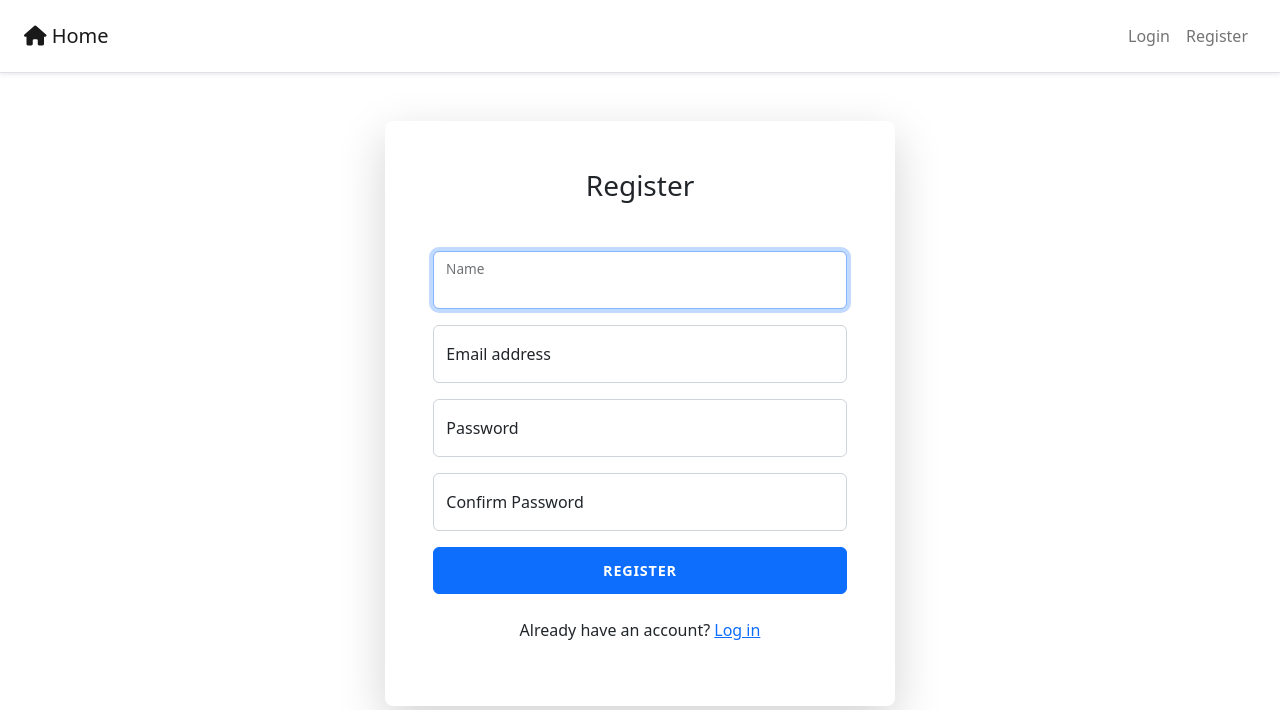
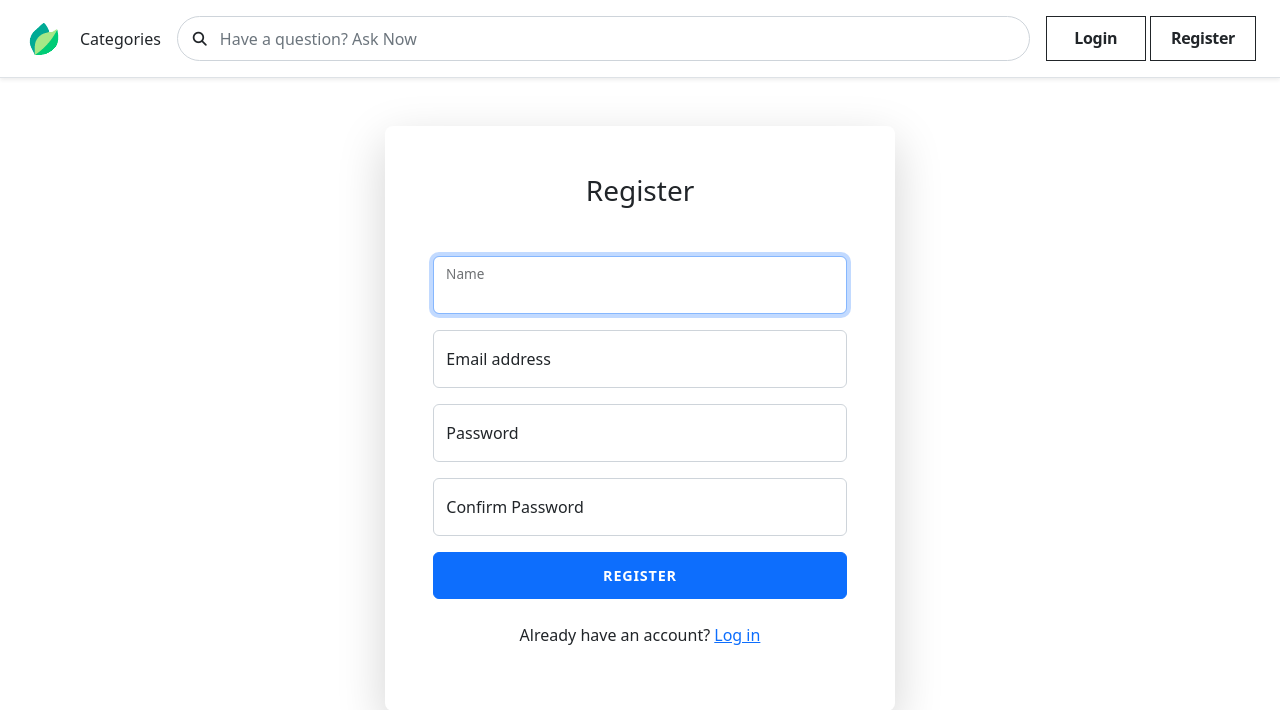
Before and after one commit to leduytam/online-academy, a Node server app: page /register in a window 1280 px wide. Shown: the top 710 px of the page. Run offline with Node 20, Linux system fonts and the light colour scheme; style sheets or scripts are compiled from the project's sources; some libraries are stand-ins or nearby versions.

Commit message:
OA-35 | Implement UI for Header (#6)
* OA-35 | init: new header

* OA-35 | Complete layout Header

* OA-35 | Complete UI for header

* OA-35 | Handle scss for button

* OA-35 | Use const server

* OS-35 | Use bootstrap + scss

```diff
--- /dev/null
+++ b/public/scss/components/buttons.scss
@@ -0,0 +1,17 @@
+.btn-app {
+  overflow: hidden;
+  padding: 12px 20px;
+  font-size: 1rem;
+  font-weight: 700;
+  line-height: 1.2;
+  letter-spacing: -0.02rem;
+  min-width: 6.25rem;
+  cursor: pointer;
+  &:focus {
+    box-shadow: none;
+  }
+  &:hover {
+    background-color: rgb(88, 154, 110);
+    color: #fff;
+  }
+}
--- /dev/null
+++ b/public/scss/components/search.scss
@@ -0,0 +1,23 @@
+.search input {
+  height: 45px;
+  text-indent: 30px;
+
+  &:focus {
+    box-shadow: none;
+    border: 2px solid rgb(88, 154, 110);
+  }
+}
+
+.search .btn-search {
+  position: absolute;
+  left: 1.25rem;
+  border: none;
+
+  &:hover {
+    color: rgb(152, 145, 145);
+  }
+
+  &:focus {
+    box-shadow: none;
+  }
+}
--- /dev/null
+++ b/public/scss/main.scss
@@ -0,0 +1,6 @@
+// components
+@import './components/buttons.scss';
+@import './components/search.scss';
+
+@import 'student.scss';
+@import 'header.scss';
--- /dev/null
+++ b/public/scss/student.scss
@@ -0,0 +1,21 @@
+.dropdown-menu li {
+  position: relative;
+}
+.dropdown-menu .dropdown-submenu {
+  display: none;
+  position: absolute;
+  left: 100%;
+  top: -7px;
+}
+.dropdown-menu .dropdown-submenu-left {
+  right: 100%;
+  left: auto;
+}
+.dropdown-menu > li:hover > .dropdown-submenu {
+  display: block;
+}
+
+.dropdown:hover .dropdown-menu {
+  display: block;
+  margin-top: 0; // remove the gap so it doesn't close
+}
--- a/src/index.js
+++ b/src/index.js
@@ -6,17 +6,15 @@ import logger from './utils/logger.js';
 
 logger.log('info', 'Connecting to MongoDB...');
 
-let server;
+const server = app.listen(configs.port, () => {
+  logger.info(`Server is running at http://localhost:${configs.port}`);
+});
 
 mongoose.set('strictQuery', false);
 mongoose
   .connect(configs.mongoose.url, configs.mongoose.options)
   .then(() => {
     logger.info('Connected to MongoDB');
-
-    server = app.listen(configs.port, () => {
-      logger.info(`Server is running at http://localhost:${configs.port}`);
-    });
   })
   .catch((err) => {
     logger.error('Failed to connect to MongoDB');
--- a/src/views/layouts/student.hbs
+++ b/src/views/layouts/student.hbs
@@ -8,6 +8,7 @@
   <link rel="stylesheet" href="https://cdnjs.cloudflare.com/ajax/libs/font-awesome/6.2.1/css/all.min.css" integrity="sha512-MV7K8+y+gLIBoVD59lQIYicR65iaqukzvf/nwasF0nqhPay5w/9lJmVM2hMDcnK1OnMGCdVK+iQrJ7lzPJQd1w==" crossorigin="anonymous" referrerpolicy="no-referrer" />
   <link rel='stylesheet' href='/css/main.css' />
   <title>{{title}}</title>
+  <link rel="icon" type="image/x-icon" href="/assets/app/oa-icon.ico">
 </head>
 
 <body>
--- a/src/views/partials/header.hbs
+++ b/src/views/partials/header.hbs
@@ -1,12 +1,76 @@
 <navbar class='navbar navbar-expand-lg py-0'>
   <div class='container-fluid p-3 px-md-4 bg-white border-bottom shadow-sm'>
-    <a class='navbar-brand' href='/'>
-      <i class='fas fa-home'></i>
-      Home
+
+    {{! LOGO }}
+    <a class='d-flex align-items-center justify-content-center' href='/'>
+      <img
+        src='assets/app/oa-logo-small.png'
+        class='img-fluid rounded text-center'
+        alt='oa-logo-small'
+      />
     </a>
 
+    {{! CATEGORIES }}
+    <div class='dropdown mx-3'>
+      <span type='button' data-bs-toggle='dropdown' aria-expanded='false'>
+        Categories
+      </span>
+      <ul class='dropdown-menu' aria-labelledby='dropdownMenuButton'>
+        <li><a class='dropdown-item' href='#'>Action</a></li>
+        <li>
+          <a class='dropdown-item' href='#'>Another action</a>
+        </li>
+        <li>
+          <a class='dropdown-item' href='#'>
+            Submenu &raquo;
+          </a>
+          <ul class='dropdown-sub-menu dropdown-submenu'>
+            <li>
+              <a class='dropdown-item' href='#'>Submenu item 1</a>
+            </li>
+            <li>
+              <a class='dropdown-item' href='#'>Submenu item 2</a>
+            </li>
+            <li>
+              <a class='dropdown-item' href='#'>Submenu item 3 &raquo; </a>
+              <ul class='dropdown-menu dropdown-submenu'>
+                <li>
+                  <a class='dropdown-item' href='#'>Multi level 1</a>
+                </li>
+                <li>
+                  <a class='dropdown-item' href='#'>Multi level 2</a>
+                </li>
+              </ul>
+            </li>
+            <li>
+              <a class='dropdown-item' href='#'>Submenu item 4</a>
+            </li>
+            <li>
+              <a class='dropdown-item' href='#'>Submenu item 5</a>
+            </li>
+          </ul>
+        </li>
+      </ul>
+    </div>
+
+    {{! SEARCH BAR }}
+    <form class='mb-0 flex-grow-1'>
+      <div class='row height d-flex justify-content-center align-items-center'>
+        <div class='search d-flex justify-content-center align-items-center relative position-relative'>
+          <button class='btn bg-white btn-search btn-sm' type='button'>
+            <i class='fa fa-search'></i>
+          </button>
+          <input
+            type='text'
+            class='form-control rounded-pill'
+            placeholder='Have a question? Ask Now'
+          />
+        </div>
+      </div>
+    </form>
+
     <button
-      class='navbar-toggler'
+      class='navbar-toggler ms-3'
       type='button'
       data-bs-toggle='collapse'
       data-bs-target='#navbarNavDropdown'
@@ -17,8 +81,11 @@
       <span class='navbar-toggler-icon'></span>
     </button>
 
-    <div class='collapse navbar-collapse' id='navbarNavDropdown'>
-      <ul class='navbar-nav ms-auto'>
+    <div
+      class='collapse navbar-collapse flex-grow-0 ms-3'
+      id='navbarNavDropdown'
+    >
+      <ul class='navbar-nav d-flex align-items-center justify-content-around'>
         {{#if user}}
           <li class='nav-item dropdown'>
             <a
@@ -60,10 +127,8 @@
           </li>
         {{else}}
           <li class='nav-item'>
-            <a class='nav-link' href='/login'>Login</a>
-          </li>
-          <li class='nav-item'>
-            <a class='nav-link' href='/register'>Register</a>
+            <a class='btn btn-outline-dark btn-app rounded-0' href='/login'>Login</a>
+            <a class='btn btn-outline-dark btn-app rounded-0' href='/register'>Register</a>
           </li>
         {{/if}}
       </ul>
```
Also changed, not shown: public/assets/app/oa-icon.ico (added), public/assets/app/oa-logo-small.png (added), public/assets/app/oa-logo.png (added), public/scss/header.scss (added).
